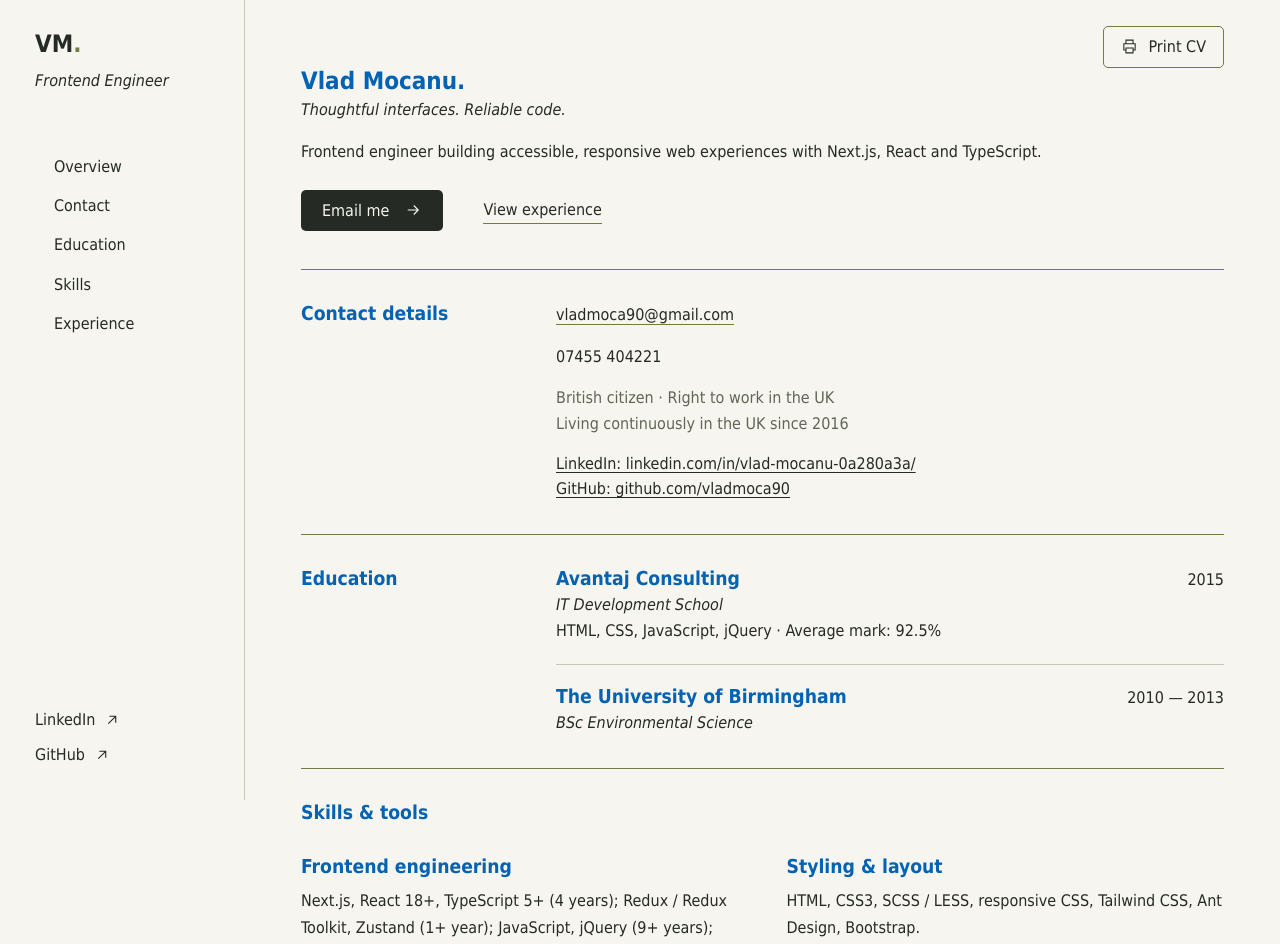
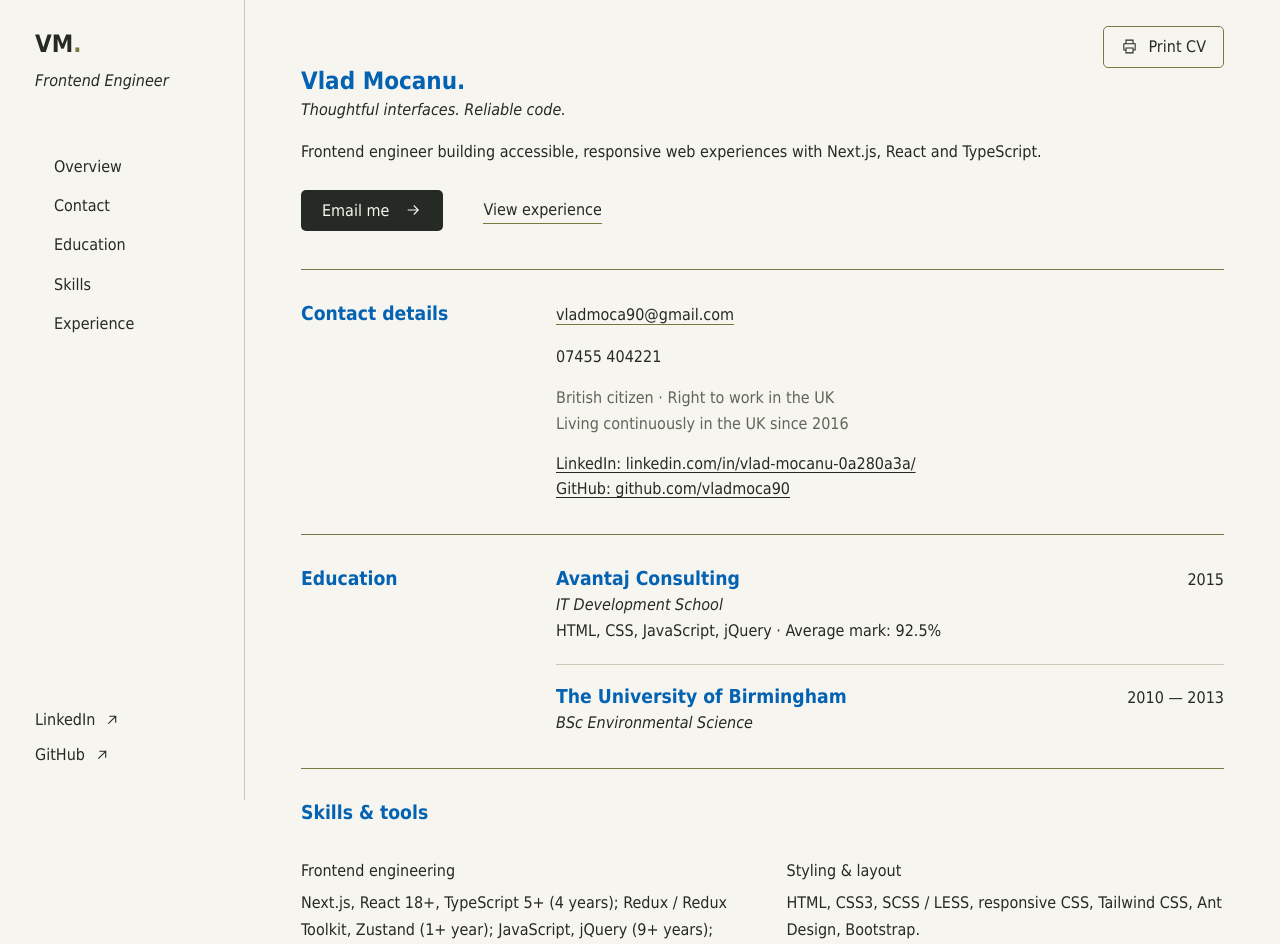
Before and after one commit to vladmoca90/Storybook-NextJS, a Next.js app: page /cv in a window 1280 px wide. Shown: the top 944 px of the page. Built offline with nearby package versions, Linux system fonts and the light colour scheme.

Commit message:
Replaced the h3 of .cv-subtitle with a p

```diff
--- a/app/cv/page.tsx
+++ b/app/cv/page.tsx
@@ -176,7 +176,7 @@ export default function CVPage() {
           <div className="cv-skills mt-7 grid grid-cols-2 gap-x-12 gap-y-[1.625rem] [&_p]:mt-[0.375rem]! max-[43.8125rem]:grid-cols-1 max-[43.8125rem]:gap-[1.375rem] print:grid-cols-2! print:gap-x-[1.5625rem]! print:gap-y-3! [&>div]:print:break-inside-avoid">
             {skills.map((skill) => (
               <div key={skill.label}>
-                <h3 className="cv-subtitle">{skill.label}</h3>
+                <p className="cv-subtitle">{skill.label}</p>
                 <p>{skill.value}</p>
               </div>
             ))}
```
